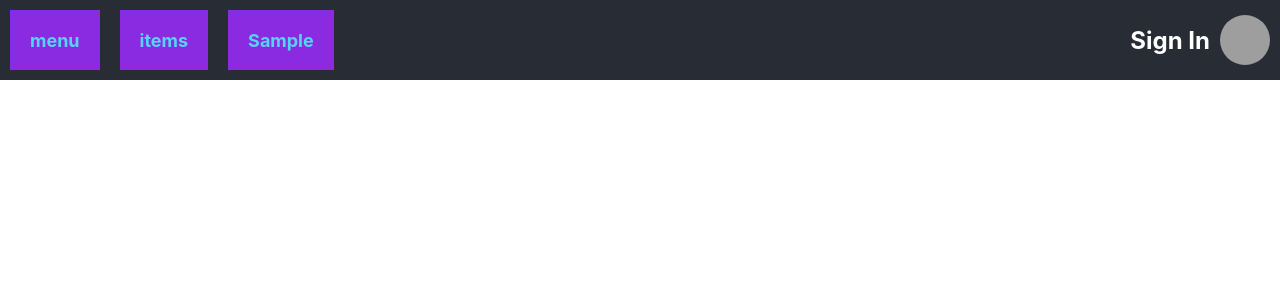
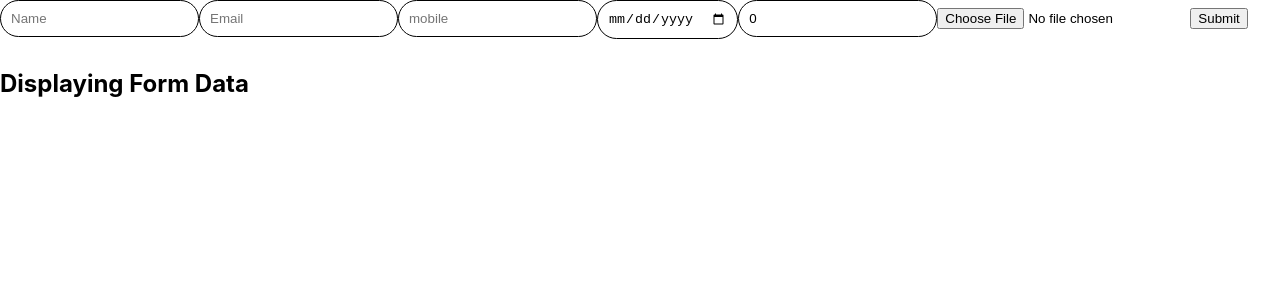
Before and after one commit to kuberan3/UI-Training-Batch, a React (Create React App) app in the folder first-sample-web-page/: page / in a window 1280 px wide. Shown: the top 300 px of the page. Built offline with nearby package versions, Linux system fonts and the light colour scheme; no server answers; grey boxes are pictures that could not be loaded.

Commit message:
react event

```diff
--- a/first-sample-web-page/src/App.css
+++ b/first-sample-web-page/src/App.css
@@ -87,5 +87,12 @@ main{
 #sampletask{
   width: 500px;
   height: 500px;
-
 }
+/* #photoDiv{
+  width:200px;
+  height: 200x;
+} */
+#photoDiv > img{
+  width: 100px;
+  height: 100px;
+}
--- a/first-sample-web-page/src/App.js
+++ b/first-sample-web-page/src/App.js
@@ -1,35 +1,43 @@
 import React, { useEffect, useState } from "react";
-import axios from "axios";
-import Header from "./header";
-// import ProductsBox from "./ProductsBox";
+import RegistrationForm from "./RegistrationForm";
+import PersonCard   from './PersonCard';
+import ImageUploadComponent from "./ImageUploadComponent";
+import StarRating from "./StarRating";
 import "./App.css";
-import ChatBox from "./ChatBox";
-import ProductsBox from "./ProductsBox";
+
+
 
 function App() {
-  const [data, setdata] = useState([]);
+  // const [data, setdata] = useState([]);
 
-  useEffect(() => {
-    axios
-      .get("https://jsonplaceholder.typicode.com/users")
-      .then((response) => {
-        // console.log(response.data);
-        setdata(response.data);
-      })
-      .catch((error) => {
-        console.error("Error fetching data:", error);
-      });
-  }, []);
+  // useEffect(() => {
+  //   axios
+  //     .get("https://jsonplaceholder.typicode.com/users")
+  //     .then((response) => {
+  //       // console.log(response.data);
+  //       setdata(response.data);
+  //     })
+  //     .catch((error) => {
+  //       console.error("Error fetching data:", error);
+  //     });
+  // }, []);
 
   // useEffect(() => {
   //   console.log({ data });
   // }, [data]);
 
+  // const [num,setnum]=useState('');
+  const [displayData, setDisplayData] = useState(null);
+
+  const handleFormSubmit = (formData) => {
+    setDisplayData(formData);
+    // setnum(20)
+  };
+  const ratings = 3.6;
   return (
-    <div>
-      <Header />
-
-      <ProductsBox product={data} />
+    <div className="main">
+    <RegistrationForm onSubmit={handleFormSubmit} />
+    <PersonCard data={displayData} />
     </div>
   );
 }
--- /dev/null
+++ b/first-sample-web-page/src/ImageUploadComponent.js
@@ -0,0 +1,26 @@
+import React, { useState } from 'react';
+
+const ImageUploadComponent = () => {
+  const [selectedImage, setSelectedImage] = useState(null);
+
+  const handleImageChange = (e) => {
+    const file = e.target.files[0];
+    if (file) {
+      const reader = new FileReader();
+      reader.onloadend = () => {
+        setSelectedImage(reader.result);
+      };
+      reader.readAsDataURL(file);
+    }
+  };
+
+  return (
+    <div>
+      <h1>Image Upload and Display</h1>
+      <input type="file" accept="image/*" onChange={handleImageChange} />
+      {selectedImage && <img src={selectedImage} alt="Uploaded" />}
+    </div>
+  );
+};
+
+export default ImageUploadComponent;
--- /dev/null
+++ b/first-sample-web-page/src/PersonCard.js
@@ -0,0 +1,43 @@
+import React from 'react';
+import { FaStar, FaStarHalfAlt, FaRegStar } from 'react-icons/fa';
+
+const PersonCard = ({ data }) => {
+    console.log(data)
+    const getStars = () => {
+        const starIcons = [];
+        const roundedRating = Math.round(data.rating * 2) / 2;
+        for (let i = 1; i <= 5; i++) {
+          if (roundedRating >= i) {
+            starIcons.push(<FaStar key={i} color='yellow' size="50px"/>);
+          } else if (roundedRating >= i - 0.5) {
+            starIcons.push(<FaStarHalfAlt key={i} color='yellow' size="50px"/>);
+          } else {
+            starIcons.push(<FaRegStar key={i} color='black' size="50px"/>);
+          }
+        }
+
+        return starIcons;
+      };
+  return (
+    <div>
+      <h2>Displaying Form Data</h2>
+      {data ? (
+        <div>
+            <div id="photoDiv">     {data.photo && <img src={data.photo} alt="Uploaded" />}</div>
+
+          <p>Name: {data.name}</p>
+          <p>Email: {data.email}</p>
+
+         <p>Date Of Birth: {data.DoB}</p>
+
+          <p>Name: {data.mobile}</p>
+          <div> {getStars()} </div>
+        </div>
+      ) : (
+        <p></p>
+      )}
+    </div>
+  );
+};
+
+export default PersonCard;
--- /dev/null
+++ b/first-sample-web-page/src/RegistrationForm.js
@@ -0,0 +1,100 @@
+import React, { useState } from 'react';
+import styled from 'styled-components'
+const RegistrationForm = ({ onSubmit }) => {
+    const InputComponent = styled.input`
+    border: 1px solid black;
+    padding: 10px;
+    border-radius:20px;
+    margin-bottom:10px;`
+
+
+
+  const [formData, setFormData] = useState({
+    name: '',
+    email: '',
+    mobile: '',
+    photo: null,
+    DoB: '',
+    rating:0,
+  });
+  const a=10;
+  const handleChange = (e) => {
+    setFormData({
+      ...formData,
+      [e.target.name]: e.target.value,
+    });
+  };
+  const handleImageChange=(e)=>{
+    const file = e.target.files[0];
+    if (file) {
+        const reader = new FileReader();
+        reader.onloadend = () => {
+
+          setFormData({
+            ...formData,
+            photo: reader.result,
+          });
+        };
+        reader.readAsDataURL(file);
+      }
+  };
+
+  const handleSubmit = (e) => {
+    e.preventDefault();
+    onSubmit(formData);
+  };
+
+  return (
+    <form onSubmit={handleSubmit}>
+      <InputComponent
+        type="text"
+        name="name"
+        value={formData.name}
+        onChange={handleChange}
+        placeholder="Name"
+      />
+
+      <InputComponent
+        type="email"
+        name="email"
+        value={formData.email}
+        onChange={handleChange}
+        placeholder="Email"
+      />
+       <InputComponent
+        type="tel"
+        name="mobile"
+        value={formData.mobile}
+        onChange={handleChange}
+        placeholder="mobile"
+      />
+      <InputComponent
+        type="date"
+        name="DoB"
+        value={formData.DoB}
+        onChange={handleChange}
+        placeholder="Date of Birth"
+      />
+       <InputComponent
+        type="number"
+        name="rating"
+        value={formData.rating}
+        onChange={handleChange}
+        placeholder="Ratings"
+      />
+
+      {/* <InputComponent
+        type="file"
+        name="photo"
+        accept="image/*"
+        value={formData.photo}
+        onChange={handleChange}
+        placeholder="pphoto"
+      /> */}
+      <input type="file" accept="image/*" onChange={handleImageChange} />
+      <button type="submit">Submit</button>
+    </form>
+  );
+};
+
+export default RegistrationForm;
--- /dev/null
+++ b/first-sample-web-page/src/StarRating.js
@@ -0,0 +1,25 @@
+
+import React from 'react';
+import { FaStar, FaStarHalfAlt, FaRegStar } from 'react-icons/fa';
+
+const StarRating = ({ rating }) => {
+  const getStars = () => {
+    const starIcons = [];
+    const roundedRating = Math.round(rating * 2) / 2;
+    for (let i = 1; i <= 5; i++) {
+      if (roundedRating >= i) {
+        starIcons.push(<FaStar key={i} color='yellow' size="50px"/>);
+      } else if (roundedRating >= i - 0.5) {
+        starIcons.push(<FaStarHalfAlt key={i} color='yellow' size="50px"/>);
+      } else {
+        starIcons.push(<FaRegStar key={i} color='black' size="50px"/>);
+      }
+    }
+
+    return starIcons;
+  };
+
+  return <div>{getStars()}</div>;
+};
+
+export default StarRating;
```
Also changed, not shown: first-sample-web-page/src/components/InputElement.js (added, +7 -0 lines), package.json (added, +7 -0 lines), 2 other files (tests, documents, lock files or other folders).
